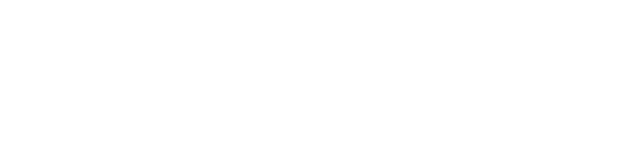
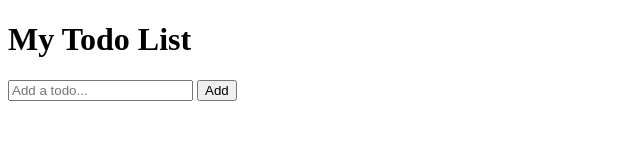
Before and after one commit to Muzhgan-shams/JS-Challenges, a plain HTML site: page Week3/task012/todo.html in a window 1280 px wide. Shown: the whole page, without its empty margins (0-640 px from the left). Drawn offline with Linux system fonts and the light colour scheme.

Commit message:
feat: add main structure and form for Todo App

```diff
--- a/Week3/task012/todo.html
+++ b/Week3/task012/todo.html
@@ -5,5 +5,19 @@
     <meta name="viewport" content="width=device-width, initial-scale=1.0" />
     <title>Todo App</title>
   </head>
-  <body></body>
+  <body>
+    <main class="todo-app">
+      <h1>My Todo List</h1>
+      <form id="todoForm">
+        <input
+          type="text"
+          id="todoInput"
+          placeholder="Add a todo..."
+          autocomplete="off"
+        />
+        <button type="submit">Add</button>
+      </form>
+      <p id="errorMessage" class="error-message"></p>
+    </main>
+  </body>
 </html>
```
